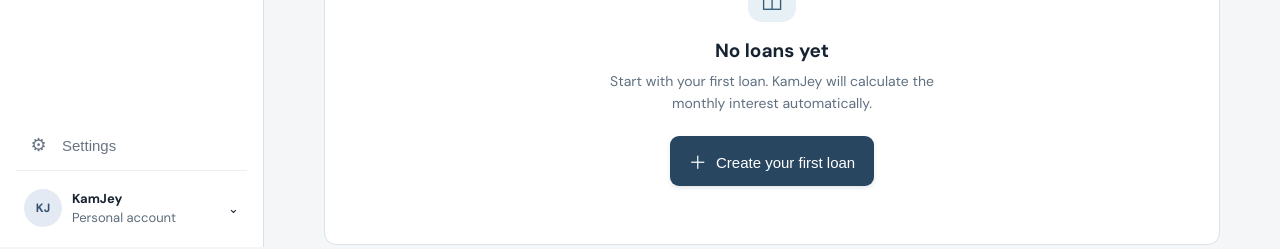
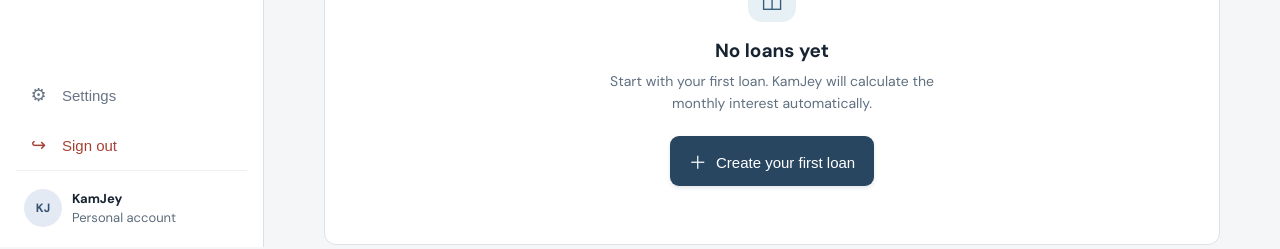
Before and after one commit to adminit162-web/KamJey, a Next.js app: page / in a window 1280 px wide. Shown: the part 553-802 px from the top of the page. Built offline with nearby package versions, Linux system fonts and the light colour scheme; no server answers; the database is empty.

Commit message:
Add dashboard sign out control

```diff
--- a/src/app/page.tsx
+++ b/src/app/page.tsx
@@ -51,8 +51,13 @@ export default function Home() {
     setShowForm(false); setLoadError("");
   }
 
+  async function logout() {
+    await fetch("/api/auth/logout", { method: "POST" });
+    window.location.assign("/login");
+  }
+
   return <main className="app-shell">
-    <aside className="sidebar"><div className="brand"><span className="brand-mark">↗</span><span>KamJey</span></div><nav>{["Overview", "Loans", "Borrowers", "Payments"].map(item => <button key={item} onClick={() => setTab(item)} className={tab === item ? "nav-item active" : "nav-item"}><span>{item === "Overview" ? "▦" : item === "Loans" ? "◫" : item === "Borrowers" ? "◉" : "↕"}</span>{item}</button>)}</nav><div className="sidebar-bottom"><button className="nav-item"><span>⚙</span>Settings</button><div className="profile"><div className="avatar navy">KJ</div><div><strong>KamJey</strong><small>Personal account</small></div><span>⌄</span></div></div></aside>
+    <aside className="sidebar"><div className="brand"><span className="brand-mark">↗</span><span>KamJey</span></div><nav>{["Overview", "Loans", "Borrowers", "Payments"].map(item => <button key={item} onClick={() => setTab(item)} className={tab === item ? "nav-item active" : "nav-item"}><span>{item === "Overview" ? "▦" : item === "Loans" ? "◫" : item === "Borrowers" ? "◉" : "↕"}</span>{item}</button>)}</nav><div className="sidebar-bottom"><button className="nav-item"><span>⚙</span>Settings</button><button className="nav-item sign-out" onClick={logout}><span>↪</span>Sign out</button><div className="profile"><div className="avatar navy">KJ</div><div><strong>KamJey</strong><small>Personal account</small></div></div></div></aside>
     <section className="content"><header><div><p className="eyebrow">{tab === "Overview" ? "Loan management" : "Portfolio"}</p><h1>{tab === "Overview" ? "Welcome to KamJey." : tab}</h1></div><div className="header-actions"><button className="icon-button">⌕</button><button className="icon-button notification">♧<i /></button><button onClick={() => setShowForm(true)} className="primary-button"><span>＋</span> New loan</button></div></header>
       <div className="summary-grid"><Metric label="Total outstanding" value={money(totals.outstanding)} detail={loans.length ? "Across active loans" : "No active loans yet"}/><Metric label="Principal lent" value={money(totals.principal)} detail={`${borrowerCount} borrower${borrowerCount === 1 ? "" : "s"}`}/><Metric label="Due this week" value={String(totals.dueSoon).padStart(2, "0")} detail={totals.dueSoon ? "Requires attention" : "Nothing due soon"} alert={totals.dueSoon > 0}/><Metric label="Collected this month" value={money(totals.collected)} detail={totals.collected ? "Payments received" : "No payments recorded"}/></div>
       <div className="section-heading"><div><h2>Active loans</h2><p>Keep track of your current lending.</p></div><button className="text-button" onClick={() => setTab("Loans")}>View all <span>→</span></button></div>{loadError && <p className="database-notice">Database setup needed: {loadError}</p>}
--- a/src/app/readability.css
+++ b/src/app/readability.css
@@ -3,3 +3,4 @@ body{background:#f4f6f8;color:#172331;font-size:16px}.sidebar{width:264px;border
 
 .empty-state{padding:54px 24px 58px;text-align:center}.empty-icon{width:48px;height:48px;margin:0 auto 16px;border-radius:14px;display:grid;place-items:center;background:#e7f0f4;color:#345b78;font-size:24px}.empty-state h3{font-size:19px;margin-bottom:8px}.empty-state p{max-width:380px;margin:0 auto 22px;color:#607080;font-size:14px;line-height:1.55}.empty-payments{margin:26px 0 9px;color:#607080;font-size:14px;line-height:1.55}
 .database-notice{margin:-4px 0 16px;padding:11px 13px;border:1px solid #f0d9af;border-radius:8px;background:#fff8e8;color:#7b5414;font-size:13px}.login-page{min-height:100vh;display:grid;place-items:center;padding:24px;background:#f4f6f8}.login-card{width:min(420px,100%);padding:38px;border:1px solid #dbe3e8;border-radius:16px;background:#fff;box-shadow:0 18px 50px #1d344212}.login-card .brand{padding:0 0 36px}.login-card h1{font-size:30px}.login-copy{color:#627181;line-height:1.5;margin-bottom:28px}.login-card label{display:grid;gap:8px;font-size:14px;font-weight:700;color:#334557}.login-card input{border:1px solid #cfd9e0;border-radius:9px;padding:12px;font:inherit;outline-color:#345e75}.login-card .primary-button{width:100%;margin-top:20px}.login-card .primary-button:disabled{opacity:.7}.login-error{margin:12px 0 -5px;color:#ae4334;font-size:13px}
+.sign-out{color:#a64135}.sign-out:hover{background:#fbeae8}
```
